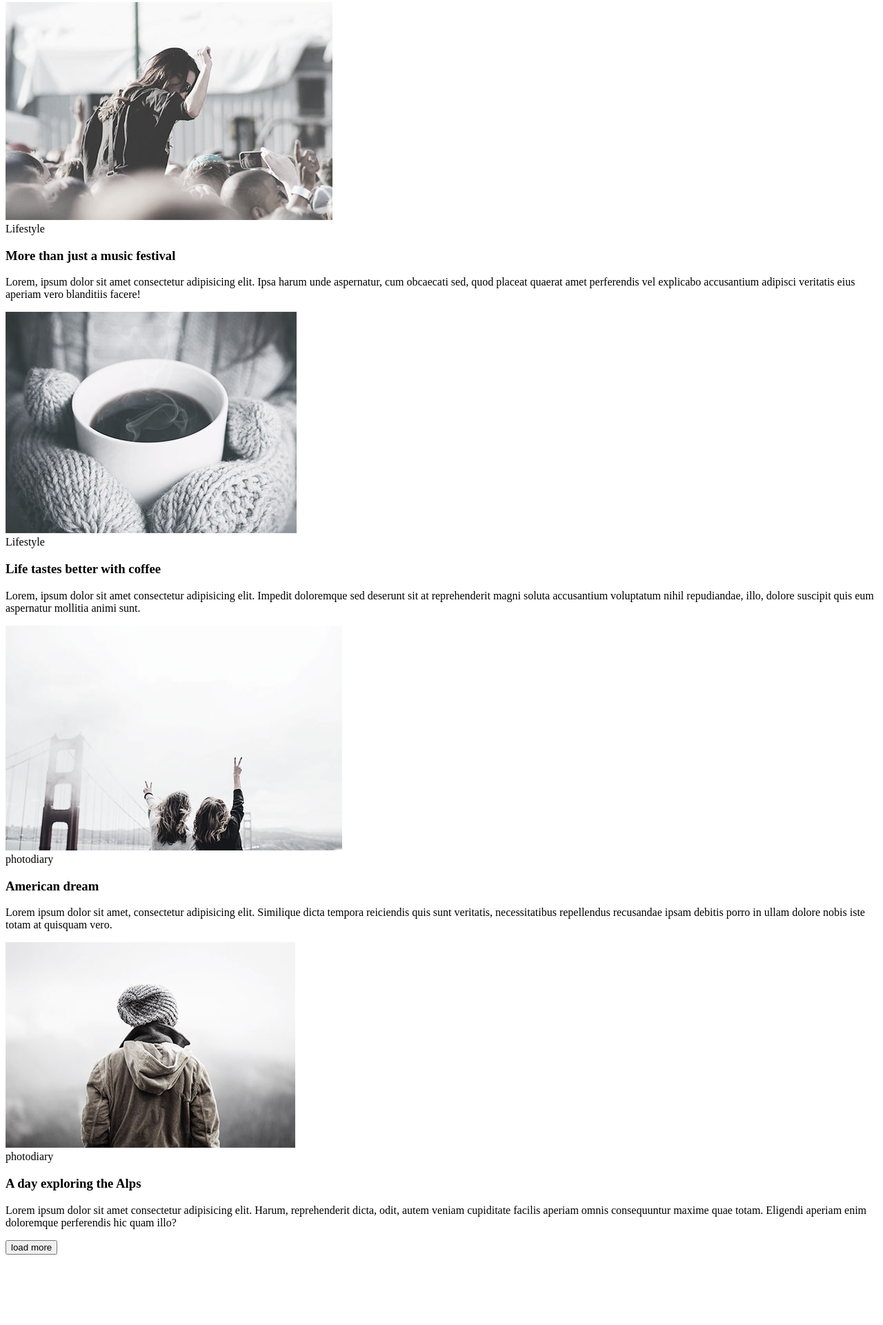
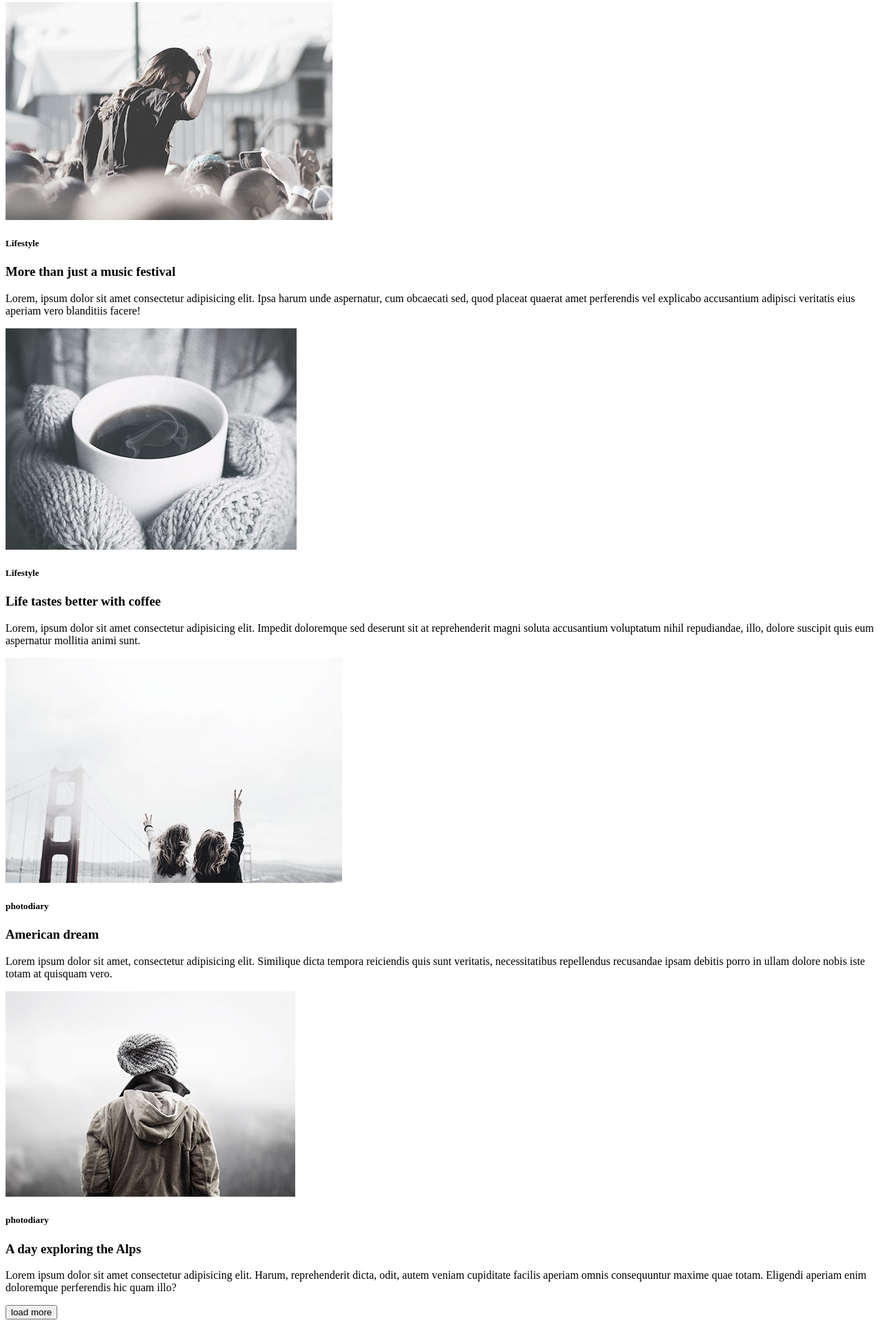
Before and after one commit to LenaShcherbakova/goit-fe-course, a plain HTML site: page module_1/index.html in a window 1280 px wide. Shown: the part 101-2022 px from the top of the page at 69% size. Before the commit the page ends 1928 px from the top, so only its background shows below. Drawn offline with Linux system fonts and the light colour scheme.

Commit message:
changes 3 (edited)

```diff
--- a/module_1/index.html
+++ b/module_1/index.html
@@ -15,62 +15,37 @@
     </ul>
 
 <section>
-
-
-
  <img src="img/image1.jpg" alt="image one">
-
- <br>Lifestyle
-
+ <h5>Lifestyle </h5>
  <h3>More than just a music festival</h3>
-
  <p>Lorem, ipsum dolor sit amet consectetur adipisicing elit. Ipsa harum unde aspernatur, cum obcaecati sed, quod placeat quaerat amet perferendis vel explicabo accusantium adipisci veritatis eius aperiam vero blanditiis facere!</p>
-
-
-
-
-
- <img src="img/image2.jpg" alt="image two">
-
- <br>Lifestyle
-
- <h3>Life tastes better with coffee</h3>
-
- <p>Lorem, ipsum dolor sit amet consectetur adipisicing elit. Impedit doloremque sed deserunt sit at reprehenderit magni soluta accusantium voluptatum nihil repudiandae, illo, dolore suscipit quis eum aspernatur mollitia animi sunt.</p>
-
-
-
-
-
- <img src="img/image3.jpg" alt="image three">
-
- <br> photodiary
-
- <h3>American dream</h3>
-
- <p>Lorem ipsum dolor sit amet, consectetur adipisicing elit. Similique dicta tempora reiciendis quis sunt veritatis, necessitatibus repellendus recusandae ipsam debitis porro in ullam dolore nobis iste totam at quisquam vero.</p>
-
-
-
-
-
- <img src="img/image4.jpg" alt="image four">
-
- <br> photodiary
-
- <h3>A day exploring the Alps</h3>
-
- <p>Lorem ipsum dolor sit amet consectetur adipisicing elit. Harum, reprehenderit dicta, odit, autem veniam cupiditate facilis aperiam omnis consequuntur maxime quae totam. Eligendi aperiam enim doloremque perferendis hic quam illo?</p>
- <button> load more </button>
-
-
-
-
-
 </section>
 
 
+<section>
+ <img src="img/image2.jpg" alt="image two">
+ <h5>Lifestyle </h5>
+ <h3>Life tastes better with coffee</h3>
+ <p>Lorem, ipsum dolor sit amet consectetur adipisicing elit. Impedit doloremque sed deserunt sit at reprehenderit magni soluta accusantium voluptatum nihil repudiandae, illo, dolore suscipit quis eum aspernatur mollitia animi sunt.</p>
+</section>
 
+
+<section>
+ <img src="img/image3.jpg" alt="image three">
+ <h5>photodiary </h5>
+ <h3>American dream</h3>
+ <p>Lorem ipsum dolor sit amet, consectetur adipisicing elit. Similique dicta tempora reiciendis quis sunt veritatis, necessitatibus repellendus recusandae ipsam debitis porro in ullam dolore nobis iste totam at quisquam vero.</p>
+</section>
+
+
+<section>
+ <img src="img/image4.jpg" alt="image four">
+ <h5> photodiary </h5>
+ <h3>A day exploring the Alps</h3>
+ <p>Lorem ipsum dolor sit amet consectetur adipisicing elit. Harum, reprehenderit dicta, odit, autem veniam cupiditate facilis aperiam omnis consequuntur maxime quae totam. Eligendi aperiam enim doloremque perferendis hic quam illo?</p>
+</section>
+
+<button> load more </button>
 </body>
 
 </html>
```
